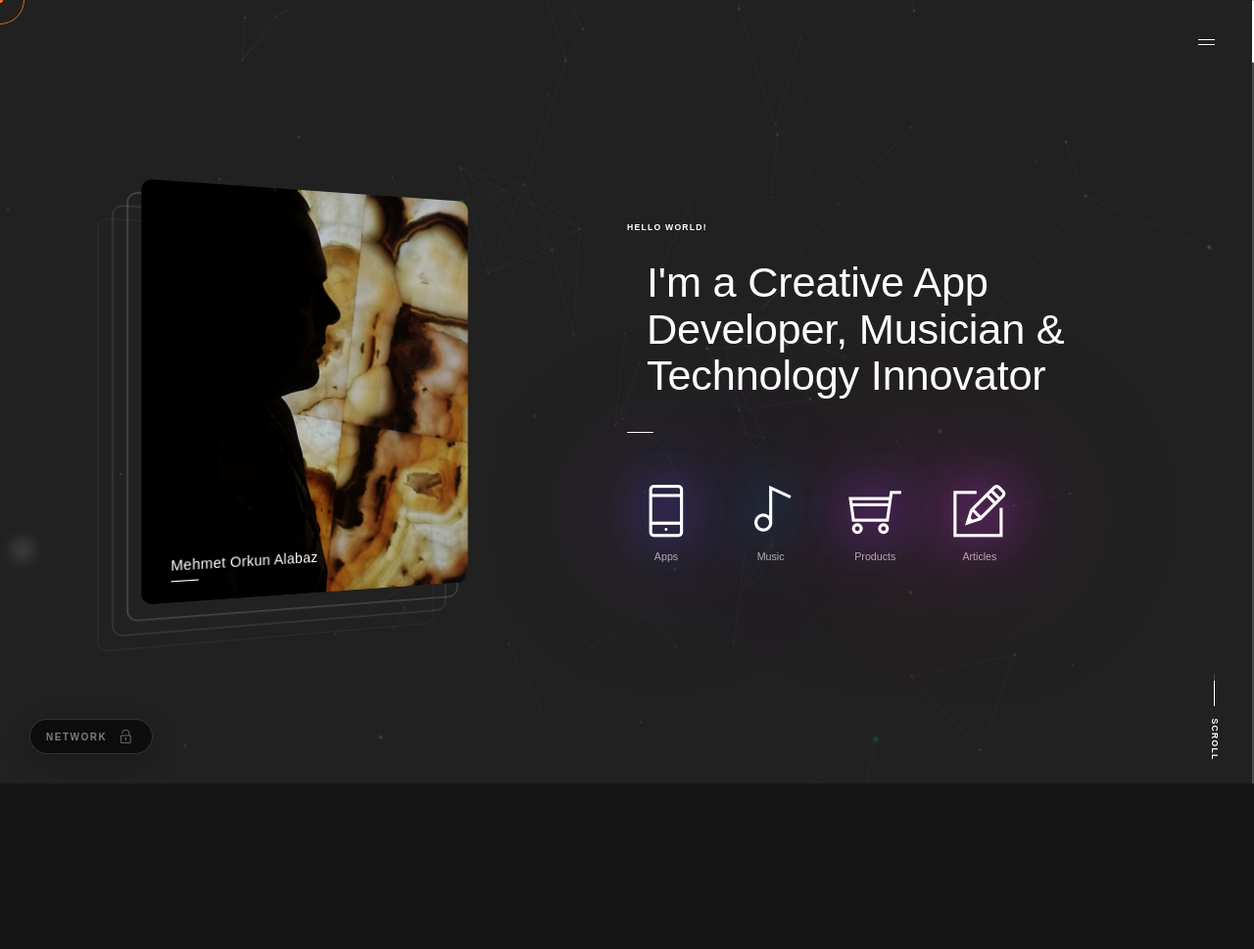
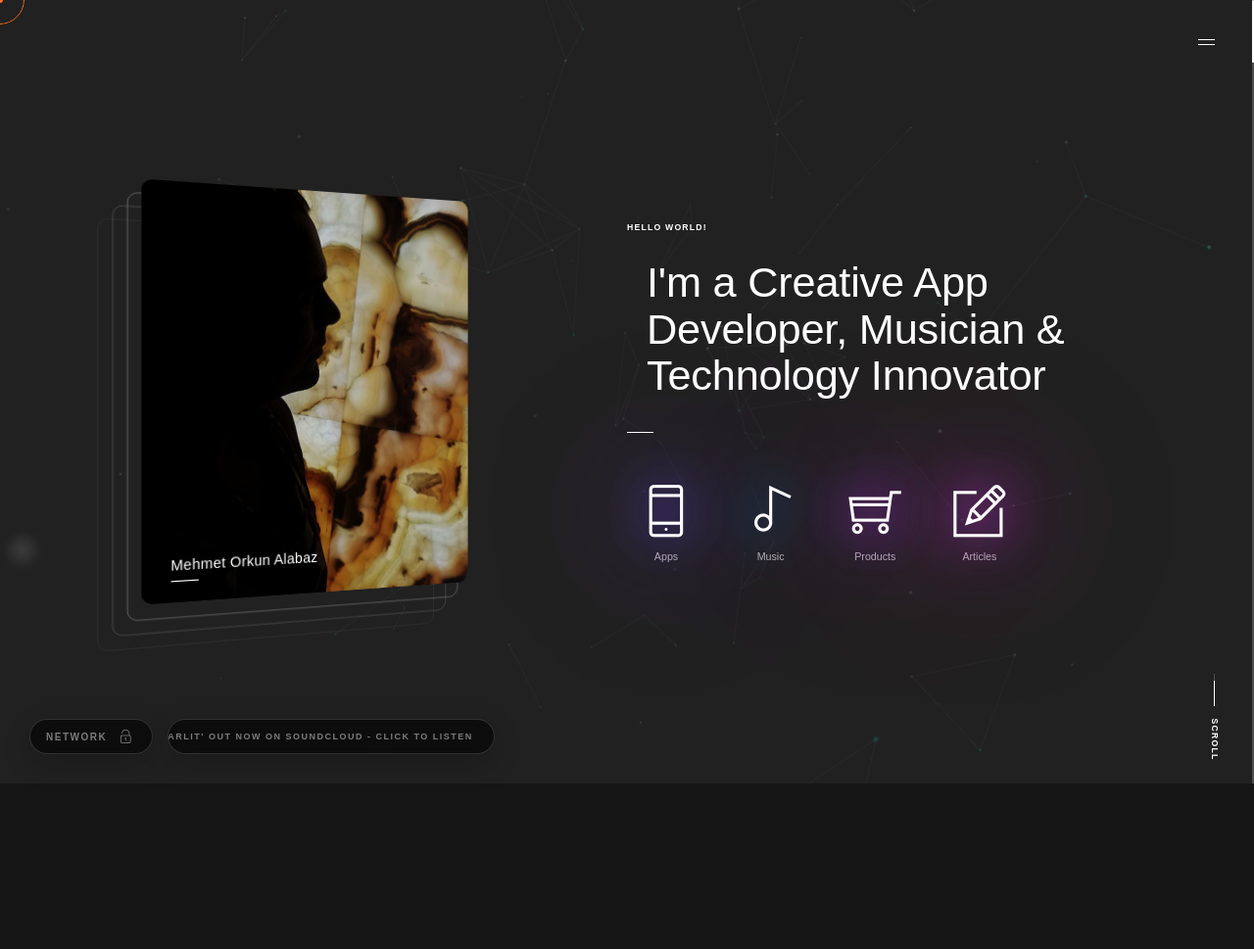
Before and after one commit to oalabaz/orqon, a PHP site: page / in a window 1280 px wide. Shown: the top 969 px of the page at 98% size. Run offline with PHP 8.4, Linux system fonts and the light colour scheme; some libraries are stand-ins or nearby versions; some web fonts are replaced.

Commit message:
feat: add initial CSS styling and background JavaScript for the website.

```diff
--- a/assets/css/style.css
+++ b/assets/css/style.css
@@ -2544,6 +2544,30 @@
     color: inherit;
 }
 
+.ticker {
+    max-width: 100px;
+    display: flex;
+    align-items: center;
+    background: rgba(0, 0, 0, 0.6);
+    backdrop-filter: blur(10px);
+    -webkit-backdrop-filter: blur(10px);
+    color: rgba(255, 255, 255, 0.9);
+    padding: 12px 16px;
+    border-radius: 30px;
+    font-family: sans-serif;
+    font-size: 9px;
+    font-weight: 600;
+    letter-spacing: 1.5px;
+    pointer-events: auto;
+    cursor: pointer;
+    border: 1px solid rgba(255, 255, 255, 0.15);
+    box-shadow: 0 10px 30px rgba(0, 0, 0, 0.2);
+    transition: all 0.3s ease;
+    overflow: hidden;
+    white-space: nowrap;
+    max-width: 300px;
+}
+
 @keyframes animate {
     from {
         filter: hue-rotate(0deg);
--- a/assets/js/backgound.js
+++ b/assets/js/backgound.js
@@ -79,7 +79,11 @@
 	var lockIconClass = isLocked ? 'ti-lock' : 'ti-unlock';
 	var lockTitle = isLocked ? 'Unlock background' : 'Lock background';
 
-	var $bubble = $('<div id="bg-selector-bubble" style="display: flex; align-items: center; gap: 10px; position: fixed; bottom: 30px; left: 30px; background: rgba(0, 0, 0, 0.6); backdrop-filter: blur(10px); -webkit-backdrop-filter: blur(10px); color: rgba(255, 255, 255, 0.9); padding: 8px 16px; border-radius: 30px; font-family: sans-serif; font-size: 10px; font-weight: 600; letter-spacing: 1.5px; z-index: 9999; pointer-events: auto; cursor: pointer; border: 1px solid rgba(255, 255, 255, 0.15); box-shadow: 0 10px 30px rgba(0,0,0,0.2); transition: all 0.3s ease;">' +
+	// Wrapper for bottom controls
+	var $controlsWrapper = $('<div id="bottom-controls-wrapper" style="position: fixed; bottom: 30px; left: 30px; display: flex; gap: 15px; align-items: center; z-index: 9999; pointer-events: none;"></div>');
+
+	// 1. Background Selector Bubble
+	var $bubble = $('<div id="bg-selector-bubble" style="display: flex; align-items: center; gap: 10px; background: rgba(0, 0, 0, 0.6); backdrop-filter: blur(10px); -webkit-backdrop-filter: blur(10px); color: rgba(255, 255, 255, 0.9); padding: 8px 16px; border-radius: 30px; font-family: sans-serif; font-size: 10px; font-weight: 600; letter-spacing: 1.5px; pointer-events: auto; cursor: pointer; border: 1px solid rgba(255, 255, 255, 0.15); box-shadow: 0 10px 30px rgba(0,0,0,0.2); transition: all 0.3s ease;">' +
 		'<span id="bg-name">' + bgDisplayName + '</span>' +
 		'<span id="bg-lock-btn" class="' + lockIconClass + '" style="font-size: 14px; padding: 2px;" title="' + lockTitle + '"></span>' +
 		'</div>');
@@ -113,7 +117,98 @@
 		}
 	});
 
-	$('body').append($bubble);
+	// 2. News Ticker
+	var newsItems = [
+		{ text: "NEW SINGLE 'STARLIT' OUT NOW ON SOUNDCLOUD - CLICK TO LISTEN", link: "https://soundcloud.com/oalabaz/starlit" },
+		{ text: "CHECK OUT MY LATEST MEDIUM ARTICLE", link: "https://medium.com/@orkunalabaz/sten-a-thermodynamic-framework-for-solar-routed-space-power-6d0dd8203bd8" }
+	];
+
+	var $ticker = $('<div id="news-ticker" class="ticker" >' +
+		'<span id="ticker-text" style="display: inline-block;"></span>' +
+		'</div>');
+
+	$ticker.hover(
+		function () { $(this).css({ 'background': 'rgba(255, 255, 255, 0.1)', 'transform': 'scale(1)' }); },
+		function () { $(this).css({ 'background': 'rgba(0, 0, 0, 0.6)', 'transform': 'scale(1)' }); }
+	);
+
+	var currentNewsIndex = 0;
+
+	function cycleTicker() {
+		var item = newsItems[currentNewsIndex];
+		var $text = $ticker.find('#ticker-text');
+
+		// Update click handler
+		$ticker.off('click').on('click', function () {
+			window.open(item.link, '_blank');
+		});
+
+		if (typeof gsap !== 'undefined') {
+			// Animate Out
+			gsap.to($text, {
+				opacity: 0, y: -10, duration: 0.3, onComplete: function () {
+					// Set New Text
+					$text.text(item.text);
+
+					// Reset properties
+					gsap.set($text, { x: 0, y: 10, opacity: 0 });
+
+					// Measure dimensions
+					// We need to check if text is wider than the container's max-width
+					// The container has max-width: 300px (defined in CSS string above)
+					var textWidth = $text.outerWidth();
+					var containerMaxWidth = 300;
+					// Note: We use the max-width value we set in the style.
+					// If the text is shorter, the container shrinks (width: auto).
+
+					// Animate In
+					gsap.to($text, {
+						opacity: 1, y: 0, duration: 0.3, onComplete: function () {
+
+							// Check if scrolling is needed
+							if (textWidth > containerMaxWidth) {
+								var scrollDist = textWidth - containerMaxWidth + 40; // +40 for padding/safety
+								var scrollDuration = scrollDist / 40; // Speed: 40px/sec
+								if (scrollDuration < 2) scrollDuration = 2; // Min duration
+
+								// Scroll Animation (Marquee)
+								gsap.to($text, {
+									x: -scrollDist,
+									duration: scrollDuration,
+									ease: "none",
+									delay: 0.5,
+									yoyo: true,
+									repeat: 1,
+									repeatDelay: 1,
+									onComplete: nextCycle
+								});
+							} else {
+								// No scroll needed, just wait
+								gsap.delayedCall(4, nextCycle);
+							}
+						}
+					});
+				}
+			});
+		} else {
+			// Fallback if GSAP not loaded
+			$text.text(item.text);
+			setTimeout(nextCycle, 4000);
+		}
+	}
+
+	function nextCycle() {
+		currentNewsIndex = (currentNewsIndex + 1) % newsItems.length;
+		cycleTicker();
+	}
+
+	// Start the cycle
+	cycleTicker();
+
+	// Append to wrapper and body
+	$controlsWrapper.append($bubble);
+	$controlsWrapper.append($ticker);
+	$('body').append($controlsWrapper);
 }
 
 // Call init when DOM is ready or immediately if at end of body
```
